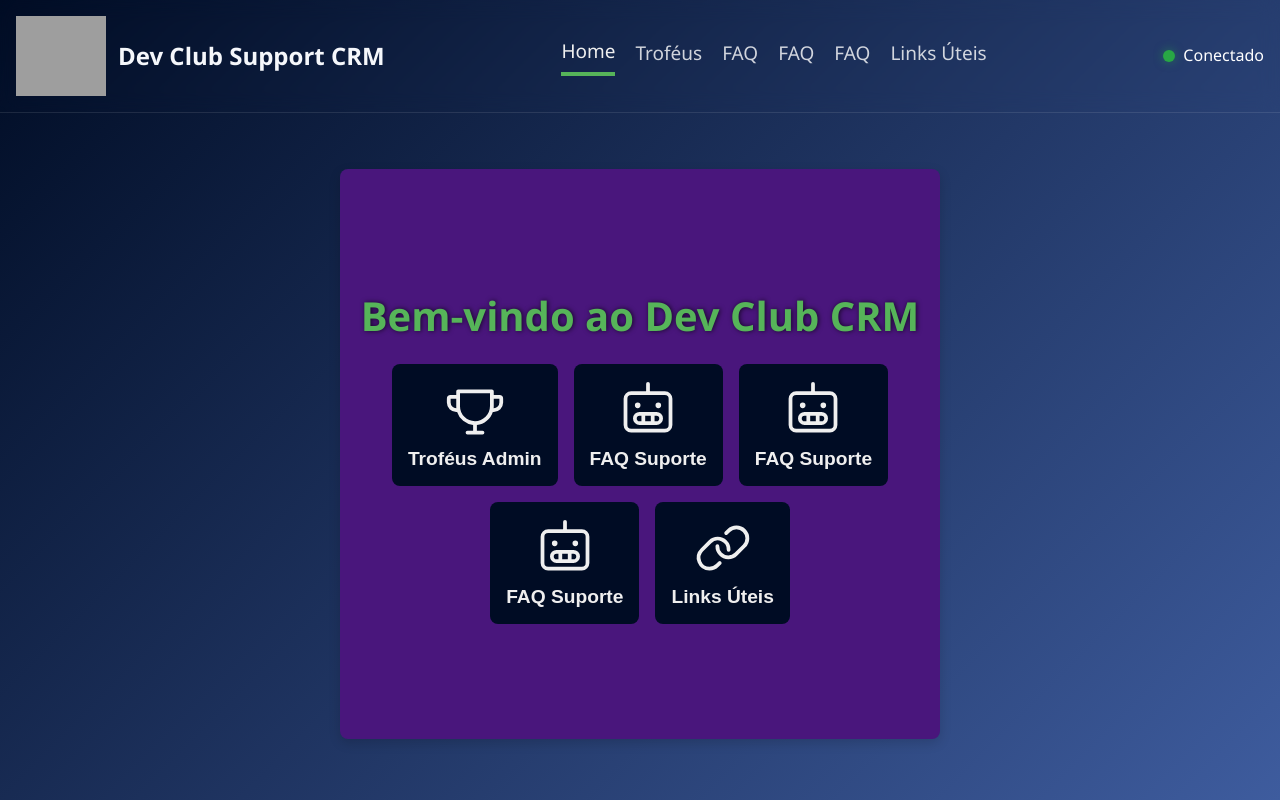
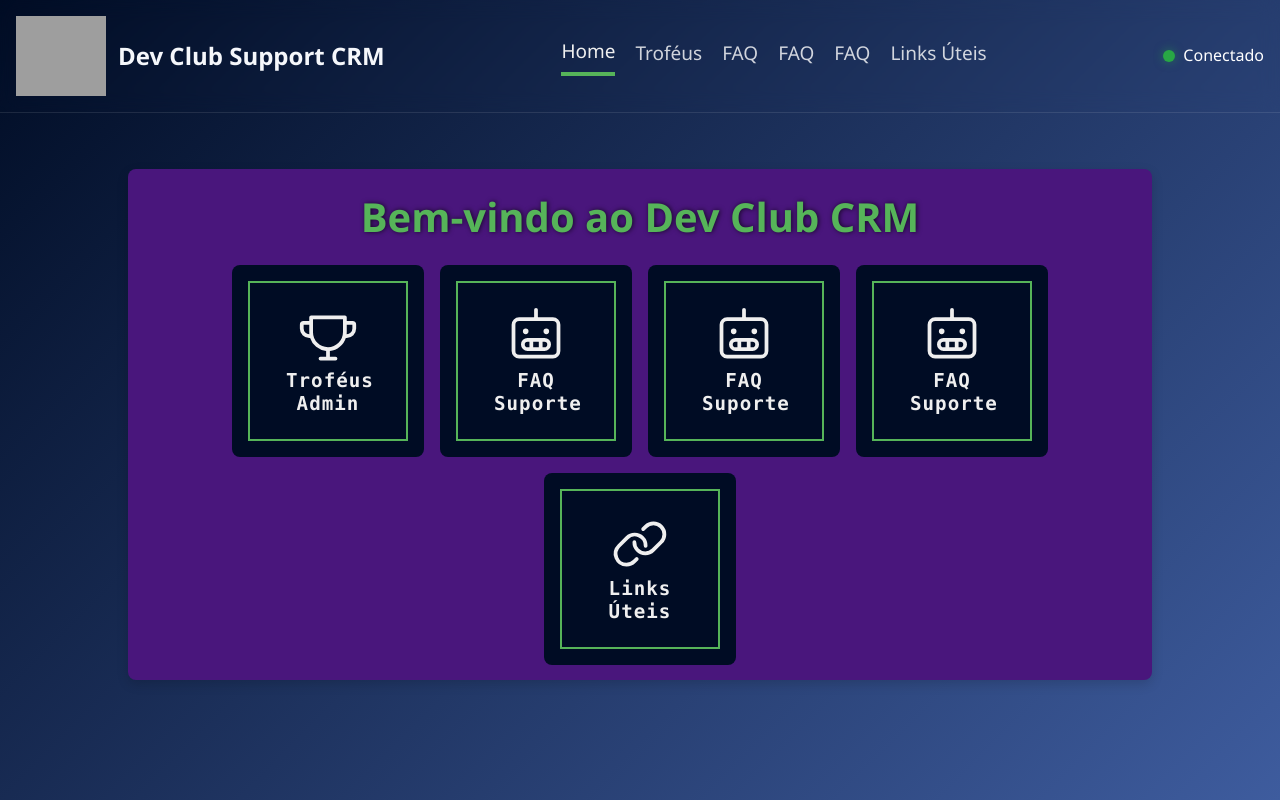
Before and after one commit to MaiaAndrey31/DevClubSupportCRM, a React (Vite) app: page / in a window 1280 px wide. Built offline with nearby package versions, Linux system fonts and the light colour scheme; no server answers; grey boxes are pictures that could not be loaded.

Commit message:
button styles adjust

```diff
--- a/src/Pages/Home/index.jsx
+++ b/src/Pages/Home/index.jsx
@@ -23,31 +23,31 @@ const Home = () => {
             <Title>Bem-vindo ao Dev Club CRM</Title>
             <div>
               <MenuItem>
-                <button onClick={() => navigate("/painel")}>
+                <button className="button_slide slide_diagonal" onClick={() => navigate("/painel")}>
                   <TrophyIcon size={60} color={theme.colors.text} />
                   <p>Troféus Admin</p>
                 </button>
               </MenuItem>
               <MenuItem>
-                <button>
+                <button className="button_slide slide_diagonal">
                   <RobotIcon size={60} color={theme.colors.text} />
                   <p>FAQ Suporte</p>
                 </button>
               </MenuItem>
               <MenuItem>
-                <button>
+                <button className="button_slide slide_diagonal"  >
                   <RobotIcon size={60} color={theme.colors.text} />
                   <p>FAQ Suporte</p>
                 </button>
               </MenuItem>
               <MenuItem>
-                <button>
+                <button className="button_slide slide_diagonal">
                   <RobotIcon size={60} color={theme.colors.text} />
                   <p>FAQ Suporte</p>
                 </button>
               </MenuItem>
               <MenuItem>
-                <button>
+                <button className="button_slide slide_diagonal">
                 <LinkIcon size={60} color={theme.colors.text} />
                   <p>Links Úteis</p>
                 </button>
--- a/src/Pages/Home/styles.js
+++ b/src/Pages/Home/styles.js
@@ -2,18 +2,18 @@ import styled from "styled-components";
 import theme from "../../styles/theme";
 
 export const HomeContainer = styled.div`
+height: 80%;
+width: 80vw;
   display: flex;
   flex-direction: column;
   align-items: center;
   justify-content: center;
-  height: calc(100vh - 230px);
   color: #fff;
   background-color: ${theme.colors.purple};
   border-radius: 8px;
   box-shadow: 0 4px 12px rgba(0, 0, 0, 0.15);
   padding: 2rem 1rem;
   margin: 2rem auto;
-  max-width: 600px;
 
   div {
     display: flex;
@@ -47,6 +47,8 @@ cursor: pointer;
 
 button {
   display: flex;
+  height: 160px;
+  width: 160px;
   flex-direction: column;
   align-items: center;
   justify-content: center;
@@ -63,9 +65,33 @@ p {
   font-weight: 700;
   color: ${theme.colors.text};
 }
-&:hover {
-  background-color: ${theme.colors.primary};
 
+.button_slide {
+  color: #FFF;
+  border: 2px solid ${theme.colors.accent};
+  border-radius: 0px;
+  padding: 18px 36px;
+  display: inline-block;
+  font-family: "Lucida Console", Monaco, monospace;
+  font-size: 14px;
+  letter-spacing: 1px;
+  cursor: pointer;
+  box-shadow: inset 0 0 0 0 ${theme.colors.accent};
+  -webkit-transition: ease-out 0.3s;
+  -moz-transition: ease-out 0.3s;
+  transition: ease-out 0.3s;
+}
+
+
+
+.slide_diagonal:hover {
+  box-shadow: inset 400px 50px 0 0 ${theme.colors.accent};
+}
+
+#outer {
+  width: 364px;
+  margin: 50px auto 0 auto;
+  text-align: center;
 }
 `
 
```
